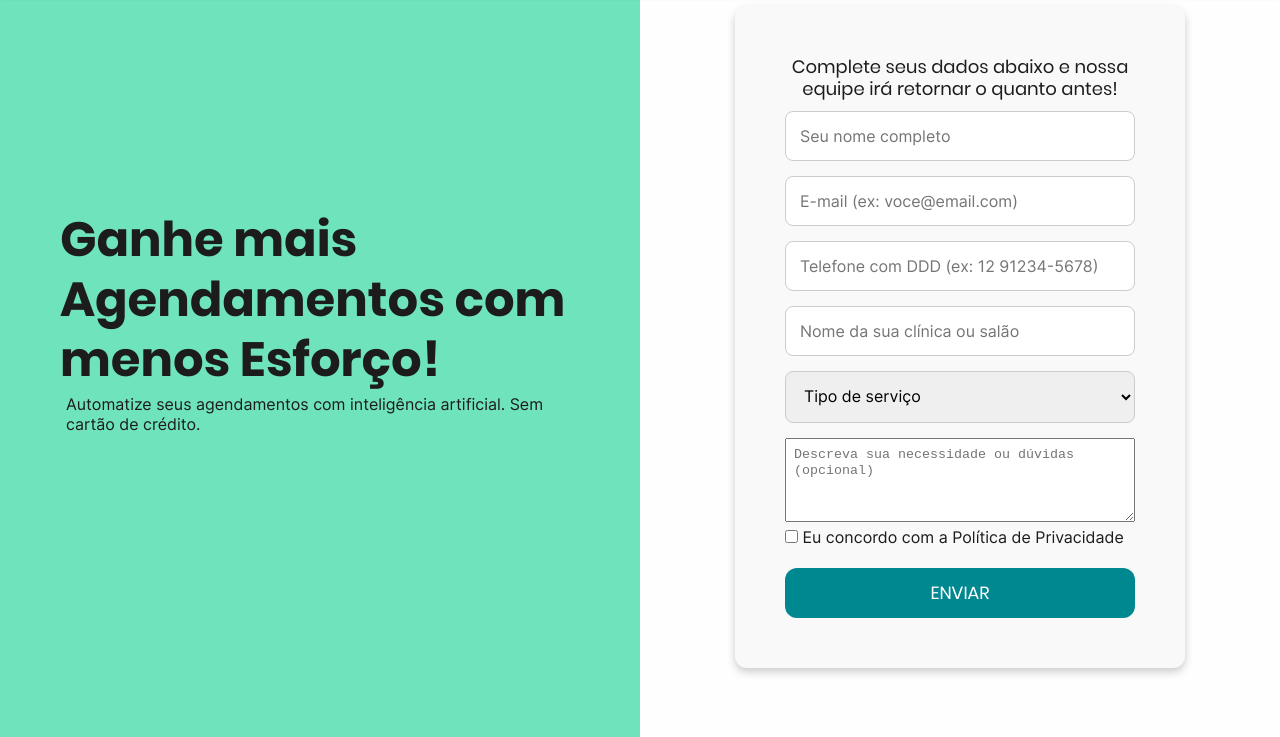
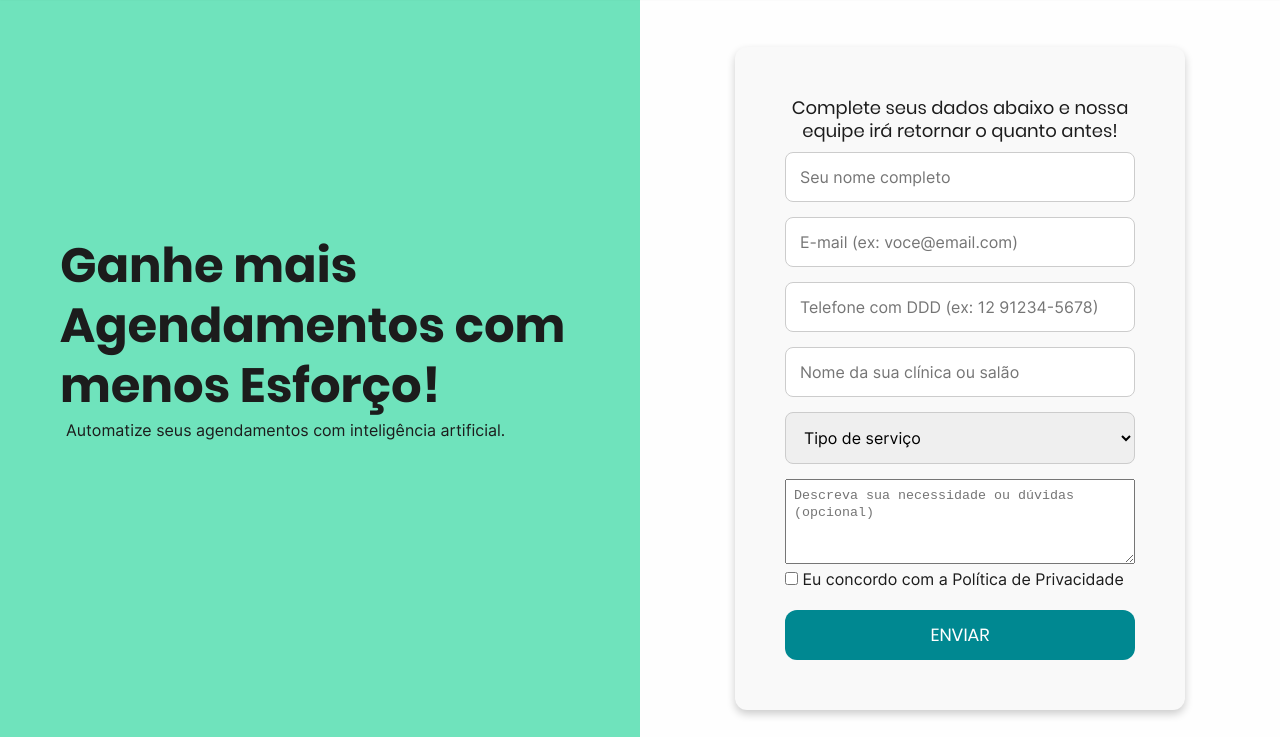
Before and after one commit to guilhermesiqueira13/ReservAI, a plain HTML site: page src/pages/teste-gratis.html in a window 1280 px wide. Shown: the part 63-800 px from the top of the page. Drawn offline with Linux system fonts and the light colour scheme.

Commit message:
algumas correções

```diff
--- a/src/css/teste-gratis.css
+++ b/src/css/teste-gratis.css
@@ -1,6 +1,5 @@
 .signup-container {
   display: flex;
-  height: 100vh;
   flex-wrap: wrap;
 }
 .signup-left {
@@ -22,6 +21,7 @@
   justify-content: center;
 }
 .signup-right-card {
+  margin-top: 50px;
   padding: 50px;
   background: var(--card-color);
   border-radius: 12px;
--- a/src/pages/teste-gratis.html
+++ b/src/pages/teste-gratis.html
@@ -13,7 +13,7 @@
     <a href="../../index.html">
       <img src="../assets/images/logo-reservai.svg" alt="Logotipo do ReservAI" aria-hidden="true">
     </a>
-    <div class="nav-container">
+    <section class="nav-container">
       <nav class="nav-header">
         <ul>
           <li><a href="../../index.html#beneficios">Beneficíos</a></li>
@@ -23,12 +23,12 @@
         </ul>
         <a href="#" class="button" aria-label="Experimente o sistema gratuitamente">Experimente Grátis</a>
       </nav>
-    </div>
+      </div>
   </header>
-  <div class="signup-container">
+  <section class="signup-container">
     <div class="signup-left">
       <h1 class="section-content-title">Ganhe mais Agendamentos com menos Esforço!</h1>
-      <h2 class="section-content-subtitle">Automatize seus agendamentos com inteligência artificial. Sem cartão de crédito.</h2>
+      <h2 class="section-content-subtitle">Automatize seus agendamentos com inteligência artificial.</h2>
     </div>
 
     <div class="signup-right">
@@ -73,7 +73,7 @@
         </form>
       </div>
     </div>
-  </div>
+  </section>
   <footer role="contentinfo">
     <div class="footer-container">
       <div class="footer-content">
```
